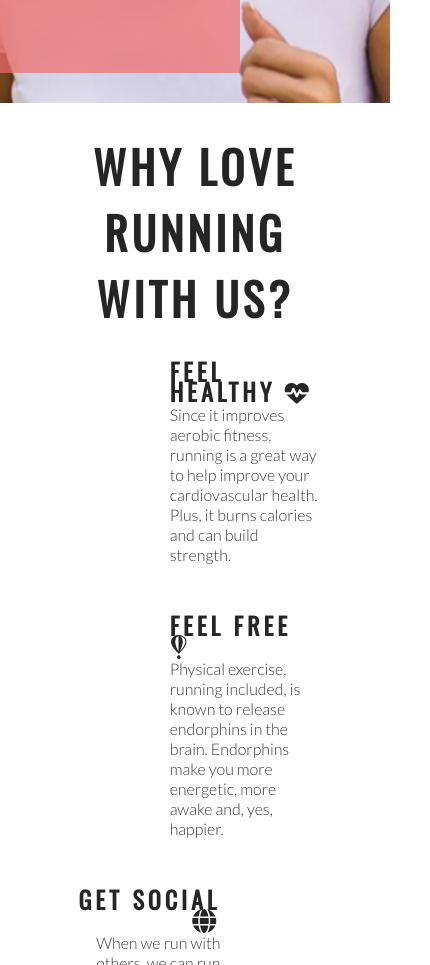
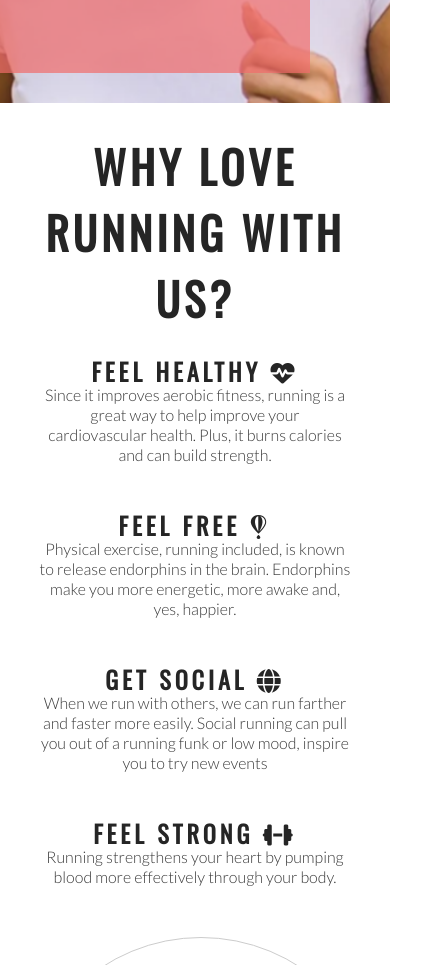
Before and after one commit to bens6477/love-running, a plain HTML site: page index.html in a window 390 px wide. Shown: the part 617-1582 px from the top of the page, 430 px wide, since content can reach past the window. Drawn offline with nearby package versions, Linux system fonts and the light colour scheme.

Commit message:
Style meny area for screens 950px wide and down

```diff
--- a/assets/css/style.css
+++ b/assets/css/style.css
@@ -289,14 +289,41 @@ footer {
     }
 }
 
-/* For larger to medium screen sizes from 1200px wide and down */
+/* For larger to medium screen sizes from 950px wide and down */
 @media screen and (max-width: 950px) {
 
-    #menu {
+    header nav {
         clear: left;
         float: left;
+        margin-bottom: 20px;
+    }
+
+    #menu {
         margin-left: 30px;
-        margin-bottom: 20px;
         line-height: 25px;
     }
+
+    #cover-text {
+        left: 0;
+    }
+
+    #club-ethos {
+        width: 90%;
+        height: 1200px;
+        margin: 0 auto;
+    }
+
+    .left-about-heading, .right-about-heading {
+        width: inherit;
+    }
+
+    .left-about-heading h2, .right-about-heading h2 {
+        width: 100%;
+        text-align: center;
+    }
+
+    .left-about-heading p, .right-about-heading p {
+        text-align: center;
+        padding: 0 20px;
+    }
 }
```
